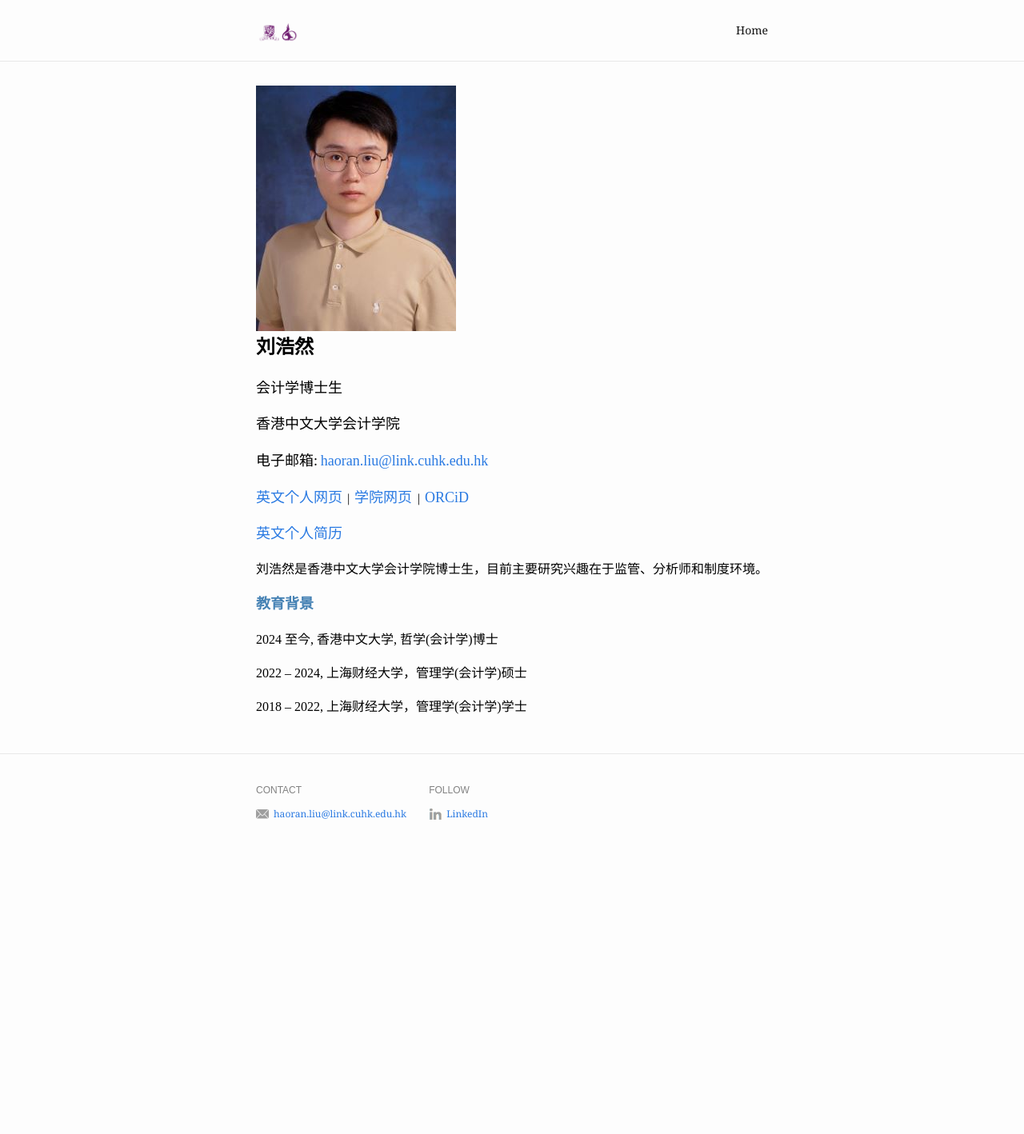
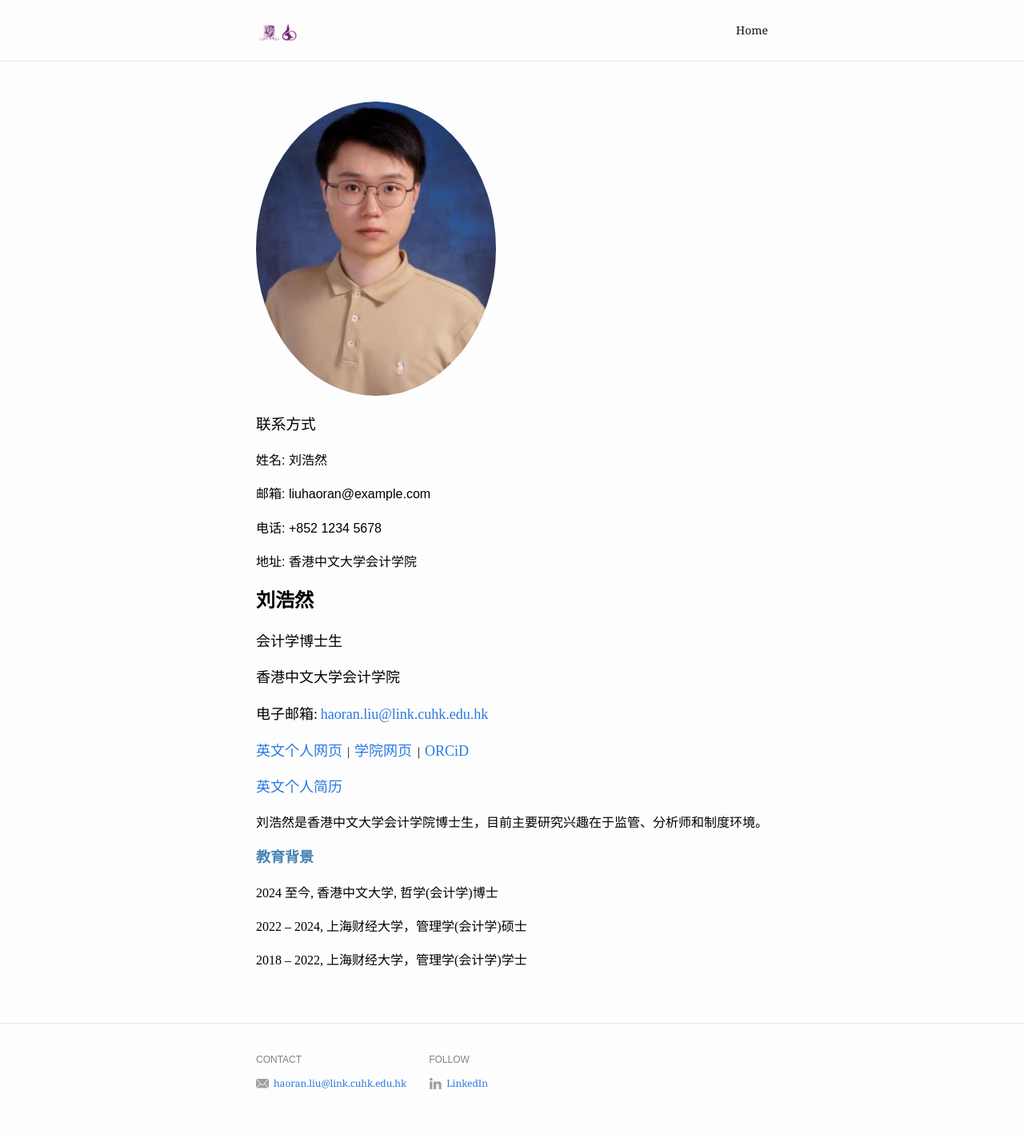
Before and after one commit to LeightonLiu/leightonliu.github.io, a Jekyll site: the page built from index.md, in a window 1280 px wide. Shown: the whole page at 80% size. Built offline with Jekyll 4.4.1, drawn with Linux system fonts in a browser that asks for light colours; before the commit the page ends 1081 px from its top, so only the background shows below that.

Commit message:
Update home.html

```diff
--- a/_layouts/home.html
+++ b/_layouts/home.html
@@ -1,6 +1,59 @@
 <!DOCTYPE html>
 <html>
+  <head>
     {% include head.html %}
+    <style>
+      .home {
+        display: flex;
+        flex-wrap: wrap;
+        margin: 20px 0;
+      }
+
+      .sidebar {
+        flex: 1;
+        max-width: 300px;
+        margin-right: 20px;
+      }
+
+      .profilepic {
+        width: 100%;
+        height: auto;
+        border-radius: 50%;
+        margin-bottom: 20px;
+      }
+
+      .contact {
+        font-family: "微软正黑", sans-serif;
+        font-size: 16px;
+        color: black;
+      }
+
+      .contact h3 {
+        margin-top: 0;
+      }
+
+      .main-content {
+        flex: 2;
+        min-width: 600px;
+      }
+
+      @media (max-width: 768px) {
+        .home {
+          flex-direction: column;
+        }
+
+        .sidebar {
+          max-width: 100%;
+          margin-right: 0;
+          margin-bottom: 20px;
+        }
+
+        .main-content {
+          min-width: 100%;
+        }
+      }
+    </style>
+  </head>
 
   <body>
     {% include header.html %}
@@ -8,13 +61,26 @@
     <div class="page-content">
       <div class="wrapper">
         <div class="home">
+          <div class="sidebar">
+            <div class="profile">
               <img
                 src="{{ page.profile_picture.src | absolute_url }}"
                 alt="{{ page.profile_picture.alt }}"
                 class="profilepic"
               />
-
+            </div>
+            <div class="contact">
+              <h3>联系方式</h3>
+              <p>姓名: 刘浩然</p>
+              <p>邮箱: liuhaoran@example.com</p>
+              <p>电话: +852 1234 5678</p>
+              <p>地址: 香港中文大学会计学院</p>
+              <!-- 添加其他联系方式 -->
+            </div>
+          </div>
+          <div class="main-content">
             {{ content }}
+          </div>
         </div>
       </div>
     </div>
```
Lines whose indentation alone changed are shown as unchanged.
